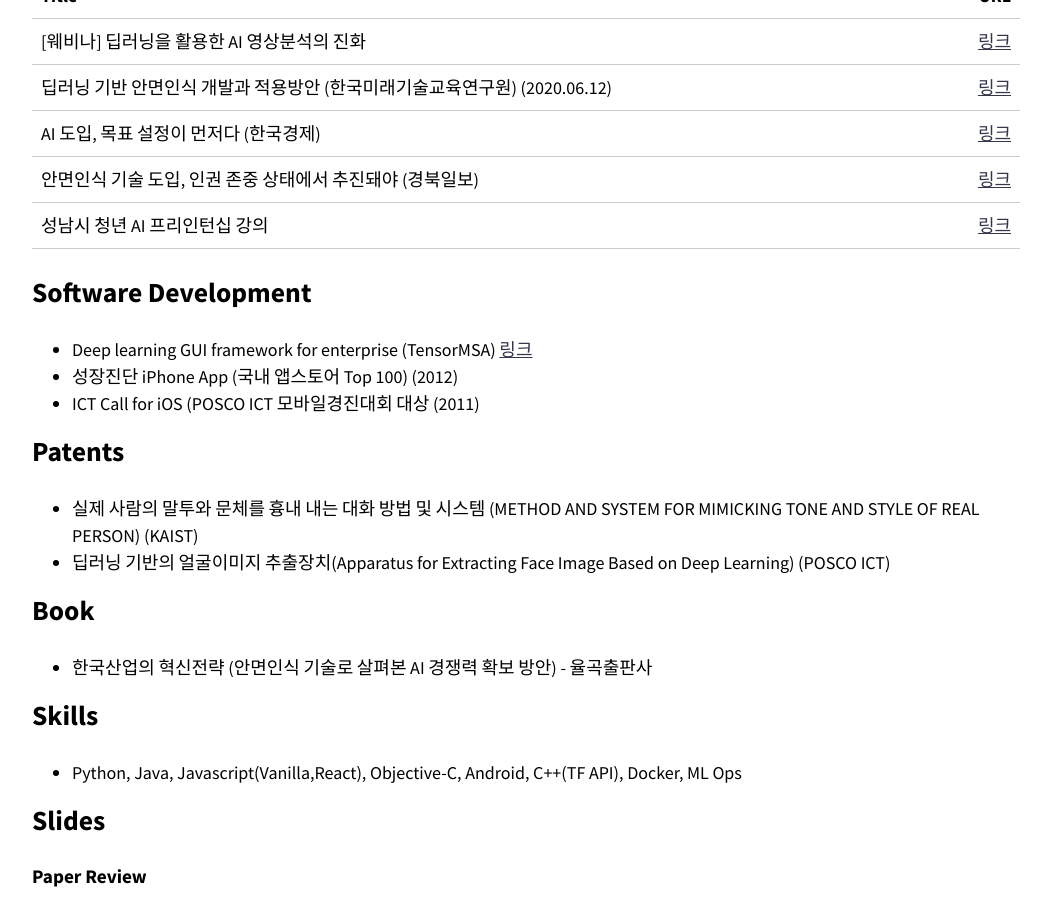
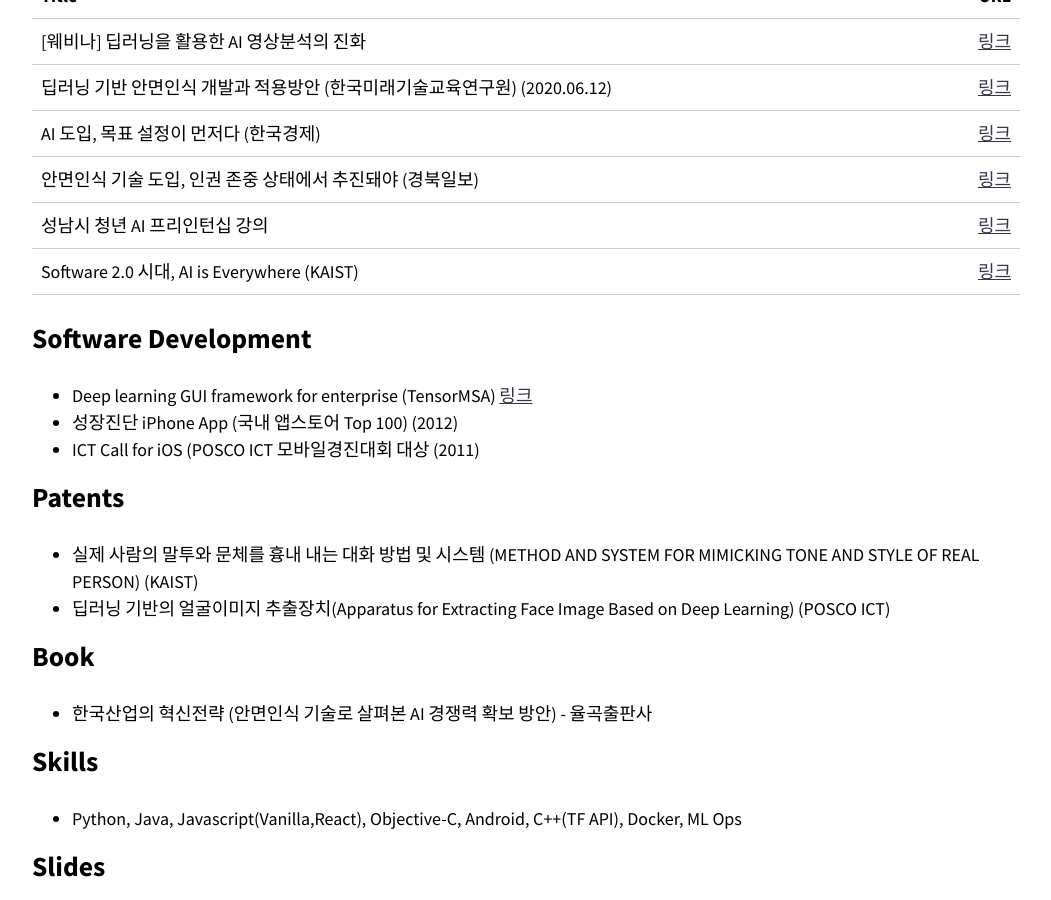
Before and after one commit to healess/healess.github.io, a Jekyll site: the page built from index.md, in a window 1280 px wide and 900 px high, scrolled down 1410 px. Shown: the whole window, without its empty margins (114-1165 px from the left). Built offline with Jekyll 4.4.1, drawn with Linux system fonts in a browser that asks for light colours; nearby versions of some CDN libraries; part of the change alters nothing that is shown.

Commit message:
FIx URL and add kaist talks

```diff
--- a/index.md
+++ b/index.md
@@ -34,7 +34,7 @@ entries_layout: grid
 | Title | URL |
 | :------------ | ------------: |
 | 모두를 위한 딥러닝 시즌 2 | [링크](https://deeplearningzerotoall.github.io/season2/) |
-| 텐서플로우로 시작하는 딥러닝 기초 (네이버 커넥트재단) | [링크](https://www.edwith.org/boostcourse-dl-tensorflow) |
+| 텐서플로우로 시작하는 딥러닝 기초 (네이버 커넥트재단) | [링크](https://www.boostcourse.org/ai212) |
 | Python과 Tensorflow를 활용한 AI Chatbot 개발 및 실무 적용 (SK Planet) (2017.8) | [링크](https://www.slideshare.net/healess/python-tensorflow-ai-chatbot) |
 | POSCO ICT AI Challenge 2020/2021 (Mentor)|[링크](https://aichallenge.poscoict.com/) |
 |고교 대상 AI강의 봉사 활동(양영디지털고) |[링크](https://smartfuture-poscoict.co.kr/505)|
@@ -48,7 +48,7 @@ entries_layout: grid
 | AI 도입, 목표 설정이 먼저다 (한국경제) | [링크](https://www.hankyung.com/opinion/article/2019112491371) |
 | 안면인식 기술 도입, 인권 존중 상태에서 추진돼야 (경북일보) | [링크](https://www.kyongbuk.co.kr/news/articleView.html?idxno=2021629) |
 |성남시 청년 AI 프리인턴십 강의 |[링크](http://www.m-i.kr/news/articleView.html?idxno=824891)
-
+|Software 2.0 시대, AI is Everywhere (KAIST)|[링크](https://itm2.kaist.ac.kr/board/board.php?bo_table=forums&idx=4)|
 
 ## Software Development
 * Deep learning GUI framework for enterprise (TensorMSA) [링크](https://github.com/TensorMSA)
```
